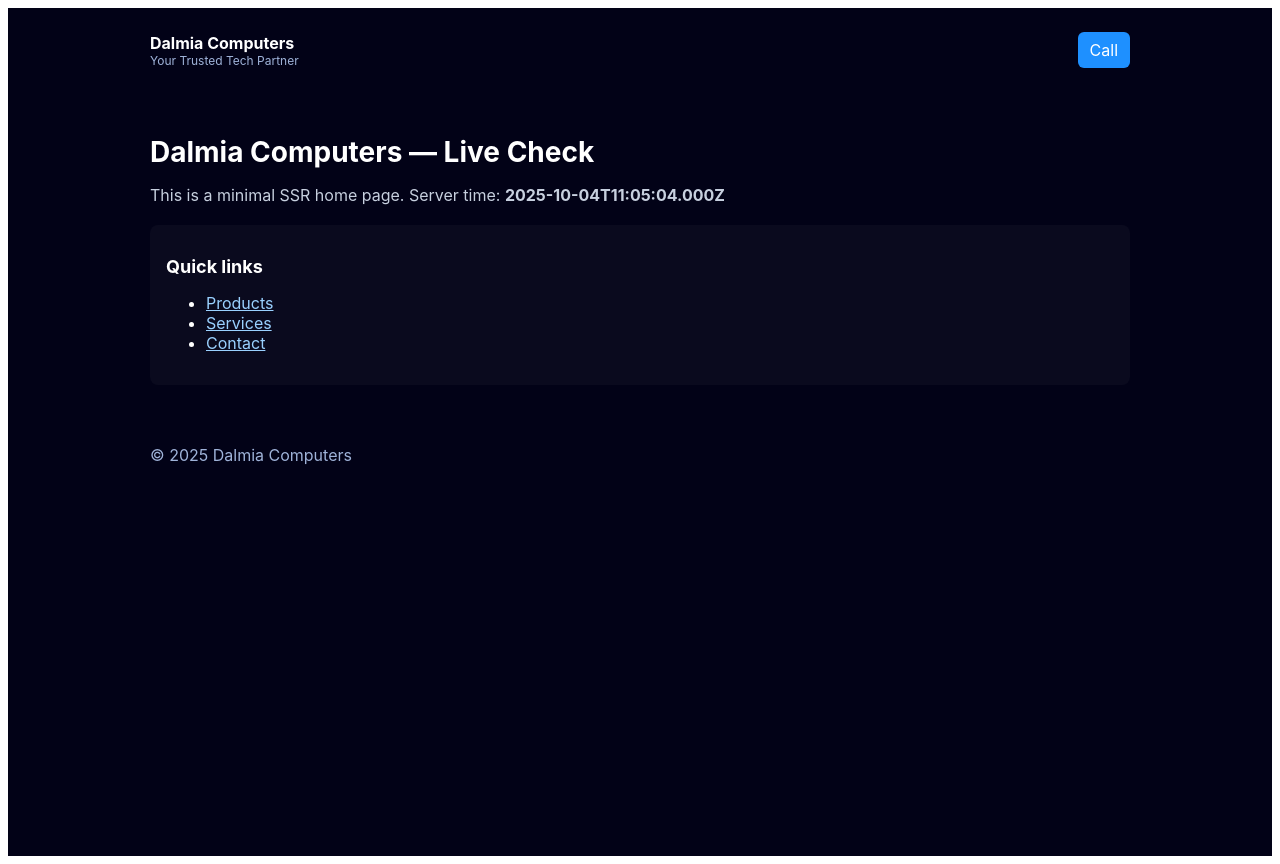
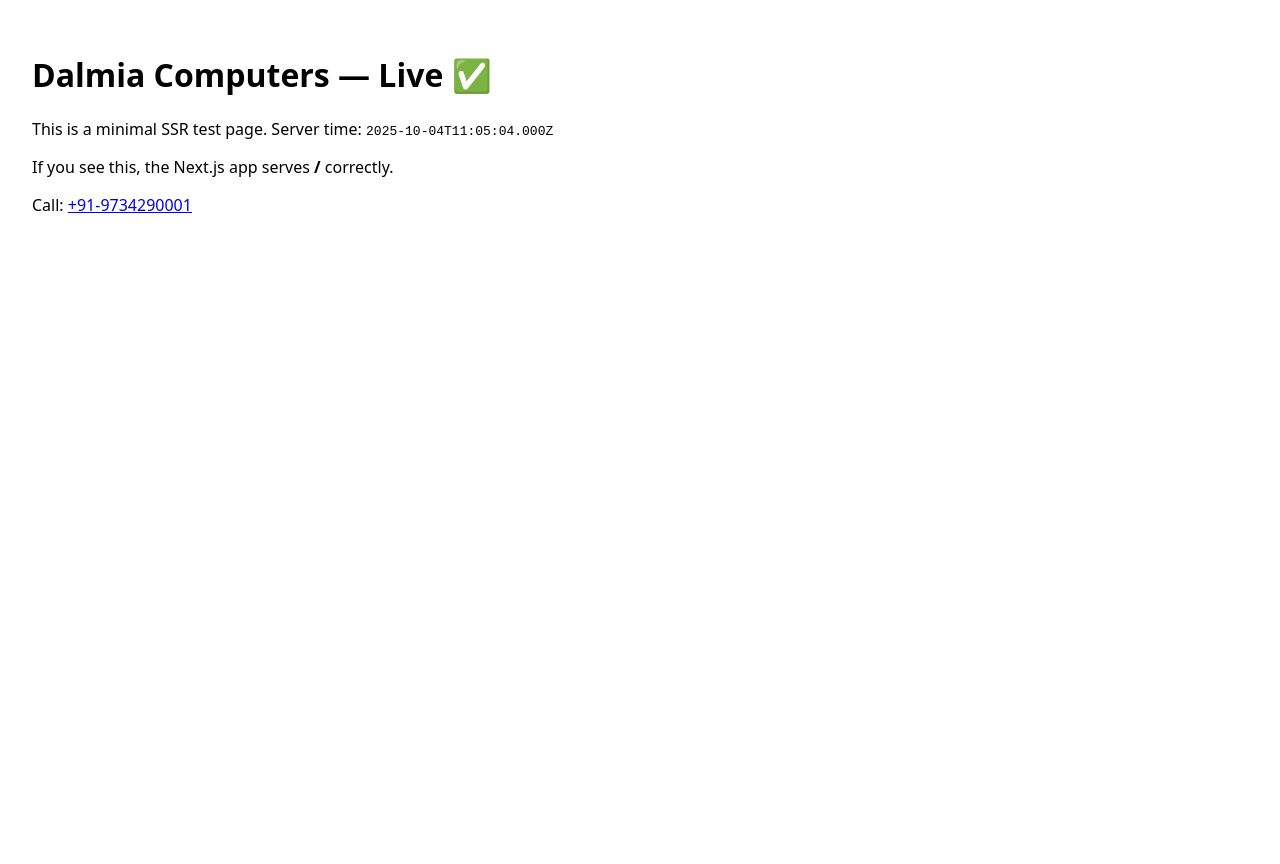
Before and after one commit to dalmiacomputers/dalmiacomputers, a Next.js app: page / in a window 1280 px wide. After the commit the page ends 800 px from the top, so only its background shows below. Built offline with nearby package versions, Linux system fonts and the light colour scheme.

Commit message:
chore: deploy minimal SSR root page to fix NOT_FOUND

```diff
--- a/pages/index.js
+++ b/pages/index.js
@@ -1,41 +1,21 @@
-import Head from "next/head";
-
+import Head from 'next/head'
 export async function getServerSideProps() {
-  // Minimal SSR props — ensures this page renders server-side
-  return { props: { now: new Date().toISOString() } };
+  // simple server-side props to prove SSR works
+  return { props: { now: new Date().toISOString() } }
 }
-
 export default function Home({ now }) {
   return (
-    <div style={{ fontFamily: "Inter, system-ui, -apple-system, 'Segoe UI', Roboto", background: "#020217", color: "#fff", minHeight: "100vh", padding: 24 }}>
+    <>
       <Head>
-        <title>Dalmia Computers — Purulia</title>
-        <meta name="description" content="Dalmia Computers — Laptops, repairs, parts & software in Purulia." />
+        <title>Dalmia Computers — Live</title>
+        <meta name="description" content="Dalmia Computers — Purulia. Minimal SSR test page." />
       </Head>
-
-      <header style={{ maxWidth: 980, margin: "0 auto", display: "flex", justifyContent: "space-between", alignItems: "center" }}>
-        <div>
-          <strong>Dalmia Computers</strong>
-          <div style={{ fontSize: 12, color: "#9fb3d9" }}>Your Trusted Tech Partner</div>
-        </div>
-        <a href="tel:+919734290001" style={{ background: "#1e90ff", color: "#fff", padding: "8px 12px", borderRadius: 6, textDecoration: "none" }}>Call</a>
-      </header>
-
-      <main style={{ maxWidth: 980, margin: "36px auto", padding: 12 }}>
-        <h1 style={{ fontSize: 28, marginBottom: 6 }}>Dalmia Computers — Live Check</h1>
-        <p style={{ color: "#c7d0df" }}>This is a minimal SSR home page. Server time: <strong>{now}</strong></p>
-
-        <section style={{ marginTop: 20, background: "rgba(255,255,255,0.03)", padding: 16, borderRadius: 8 }}>
-          <h2 style={{ fontSize: 18 }}>Quick links</h2>
-          <ul>
-            <li><a href="/products" style={{ color: "#9ad1ff" }}>Products</a></li>
-            <li><a href="/services" style={{ color: "#9ad1ff" }}>Services</a></li>
-            <li><a href="/contact" style={{ color: "#9ad1ff" }}>Contact</a></li>
-          </ul>
-        </section>
+      <main style={{ padding: 24, fontFamily: 'system-ui, -apple-system, Segoe UI, Roboto' }}>
+        <h1>Dalmia Computers — Live ✅</h1>
+        <p>This is a minimal SSR test page. Server time: <code>{now}</code></p>
+        <p>If you see this, the Next.js app serves <strong>/</strong> correctly.</p>
+        <p>Call: <a href="tel:+919734290001">+91-9734290001</a></p>
       </main>
-
-      <footer style={{ maxWidth: 980, margin: "24px auto", padding: 12, color: "#9fb3d9" }}>© {new Date().getFullYear()} Dalmia Computers</footer>
-    </div>
-  );
+    </>
+  )
 }
```
